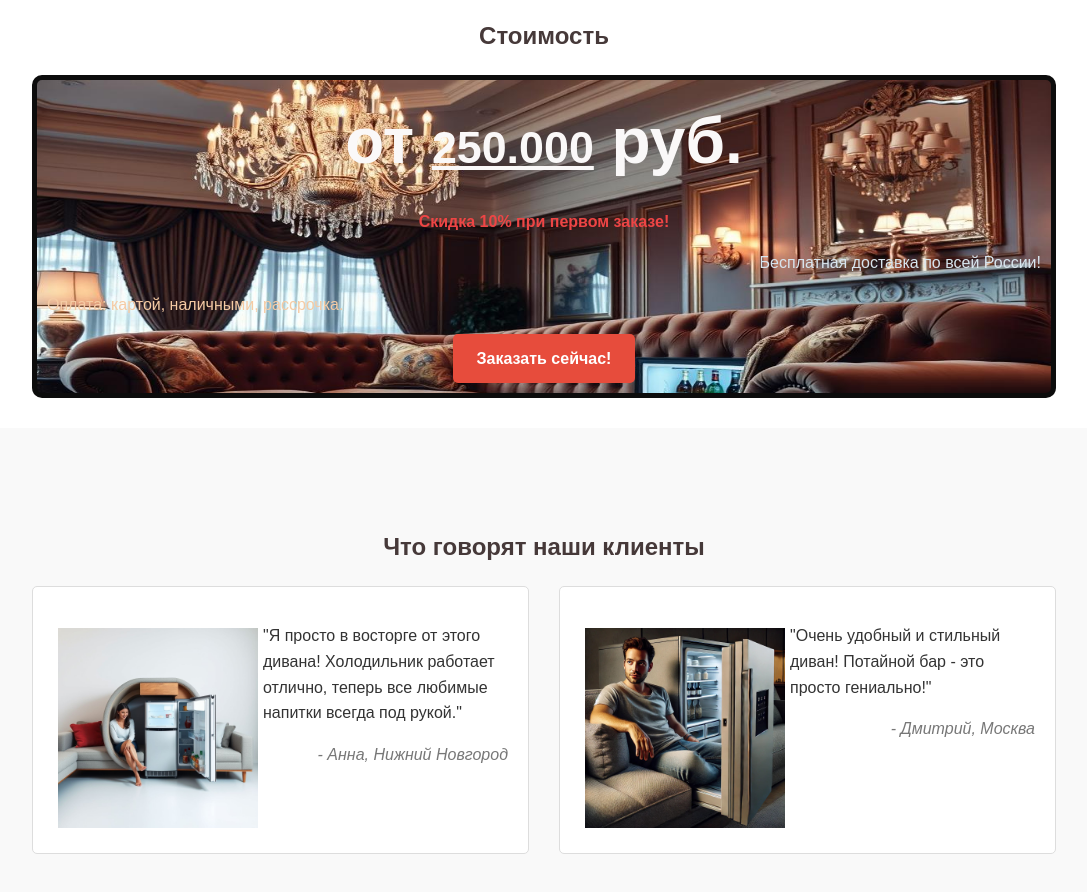
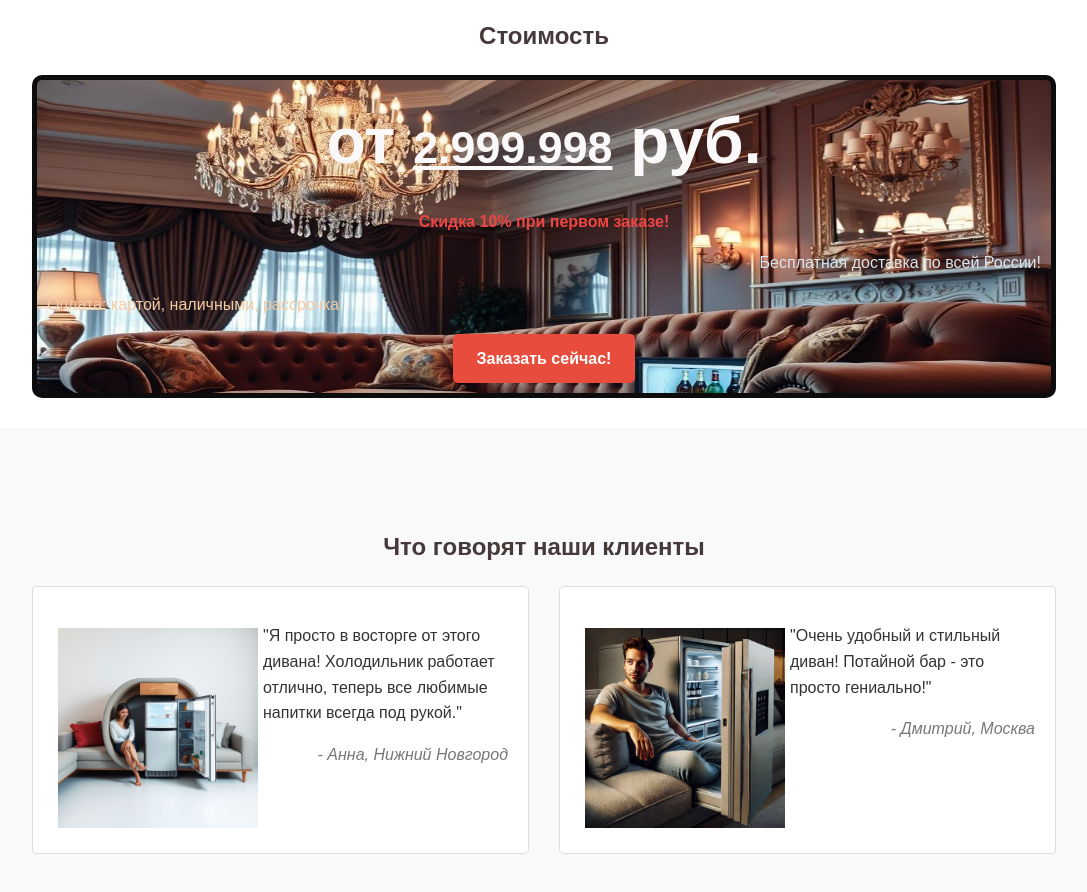
Before and after one commit to wkatew/VIP, a plain HTML site: page index.html in a window 1280 px wide. Shown: the part 4180-5072 px from the top of the page, without its empty margins (96-1183 px from the left). Drawn offline with Linux system fonts and the light colour scheme; a script that the page names is missing; files whose address does not match are found by name.

Commit message:
Update index.html

```diff
--- a/index.html
+++ b/index.html
@@ -120,7 +120,7 @@
         <div class="container">
             <h2>Стоимость</h2>
             <div class="price-card">
-                <p class="price">от <span><u>250.000</u></span> руб.</p>
+                <p class="price">от <span><u>2.999.998</u></span> руб.</p>
                 <p class="discount">Скидка 10% при первом заказе!</p>
                 <p class="delivery">Бесплатная доставка по всей России!</p>
                 <p class="payment">Оплата: картой, наличными, рассрочка.</p>
```
